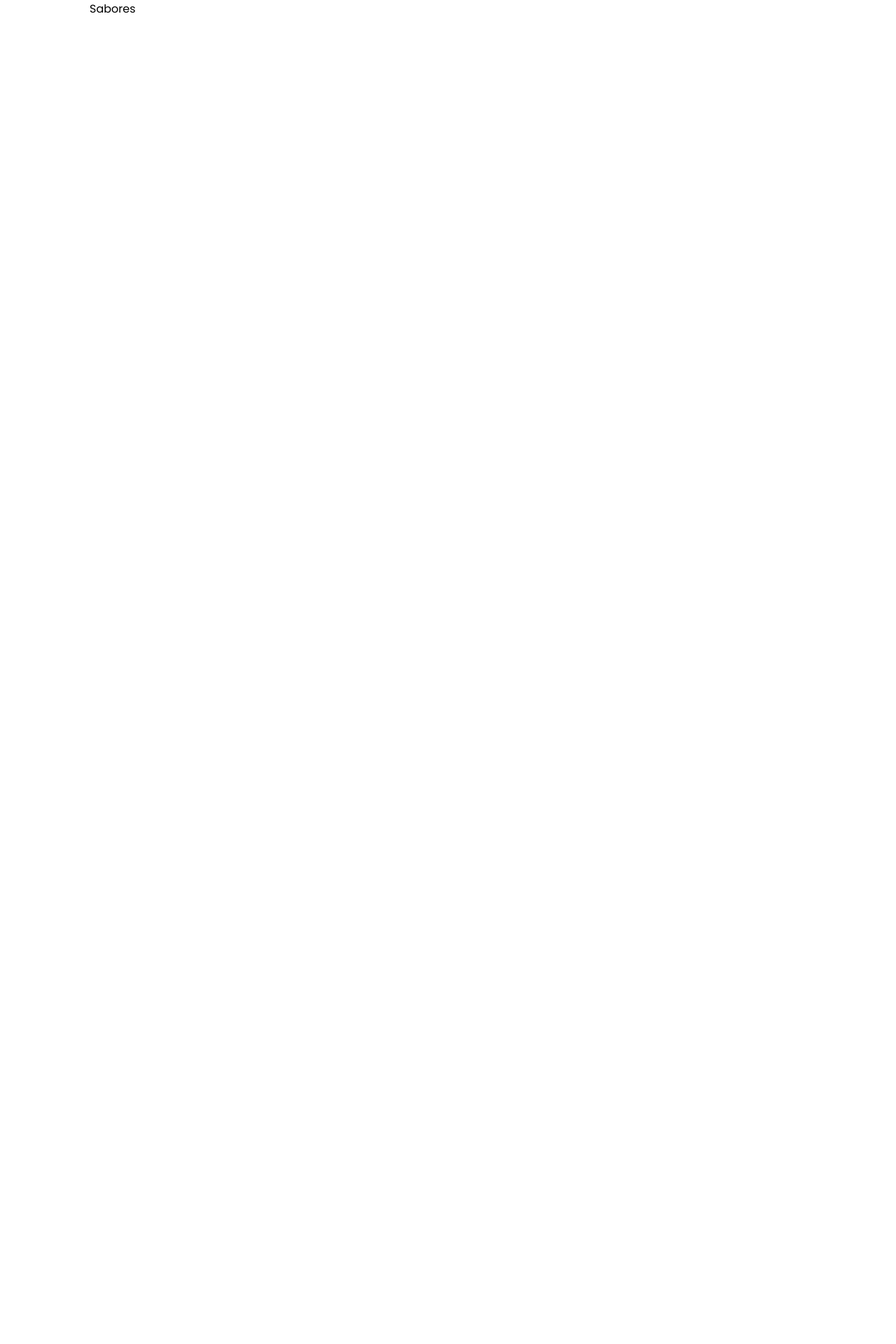
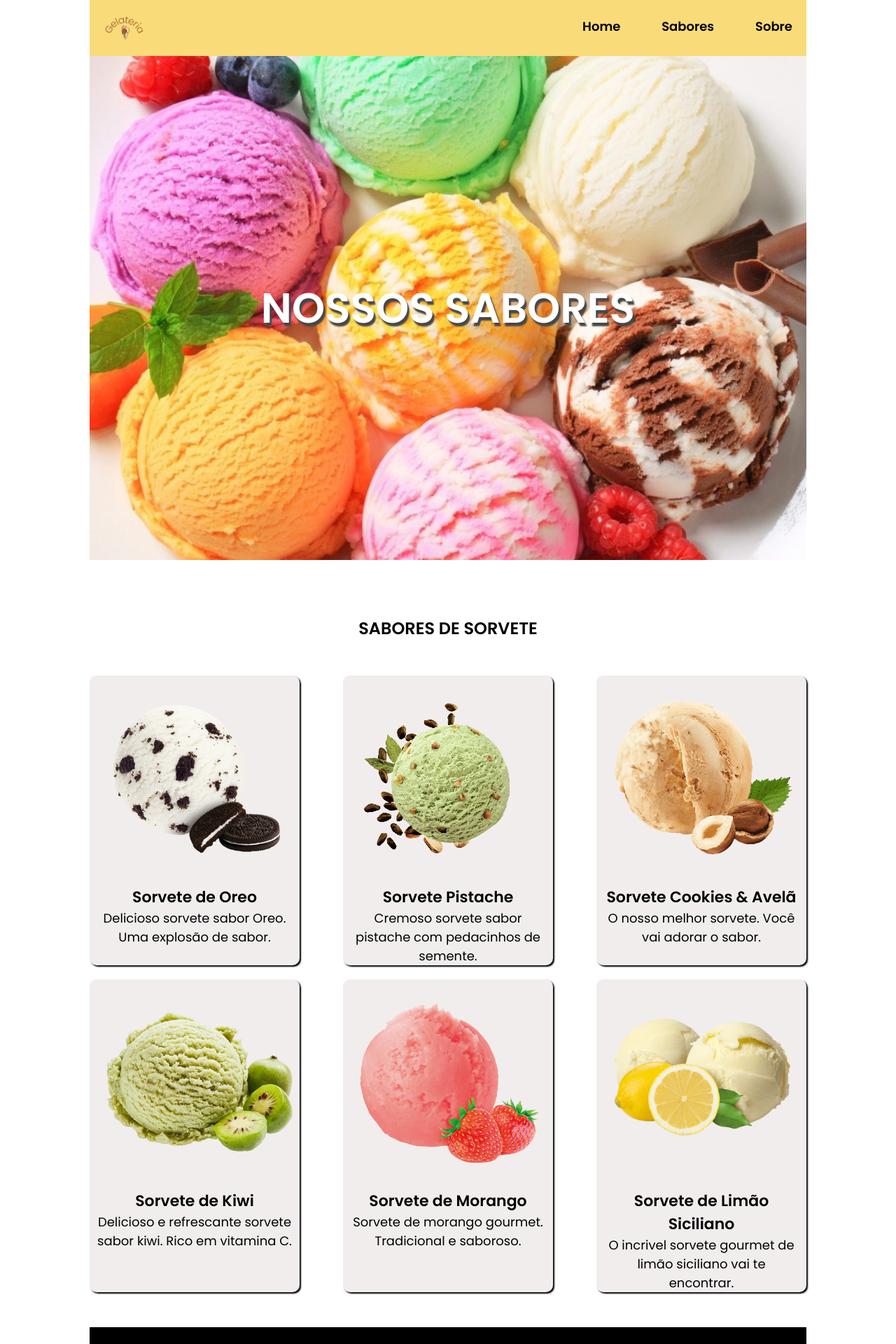
Before and after one commit to Douglaslima93/Gelateria, a React (Vite) app: page /sabores in a window 1280 px wide. Shown: the top 1920 px of the page at 70% size. Before the commit the page ends 800 px from the top, so only its background shows below. Built offline with nearby package versions, Linux system fonts and the light colour scheme.

Commit message:
Pagina sabores

```diff
--- a/src/paginas/Sabores/index.jsx
+++ b/src/paginas/Sabores/index.jsx
@@ -1,9 +1,78 @@
 import React from "react";
 import './style.css'
+import Topo from '../../componentes/Topo'
+import Rodape from '../../componentes/Rodape'
 
 const Sabores = () => (
+
     <div>
-        Sabores
+        <Topo/>
+        <main>
+
+            <section className="banner-sabores">
+                <h1>NOSSOS SABORES</h1>
+            </section>
+
+            <section className="sabores-de-sorvete">
+
+                <h2>SABORES DE SORVETE</h2>
+
+                <div className="opcoes-de-sabores">
+                <div>
+                    <img src="./img/sabor-oreo.png" alt="sabor-oreo"/>
+                    <span>Sorvete de Oreo</span>
+                    <p>Delicioso sorvete sabor Oreo.
+                        Uma explosão de sabor.
+                    </p>
+                </div>
+
+                <div>
+                    <img src="./img/sabor-pistache.png" alt="sabor-pistache"/>
+                    <span>Sorvete Pistache</span>
+                    <p>Cremoso sorvete sabor
+                        pistache com pedacinhos de
+                        semente.
+                    </p>
+                </div>
+
+                <div>
+                    <img src="./img/sabor-cookies-avela.png" alt="sabor-cookies"/>
+                    <span>Sorvete Cookies & Avelã</span>
+                    <p>O nosso melhor sorvete. Você
+                        vai adorar o sabor.
+                    </p>
+                </div>
+
+                <div>
+                    <img src="./img/sorbet-kiwi.png" alt="sabor-kiwi"/>
+                    <span>Sorvete de Kiwi</span>
+                    <p>Delicioso e refrescante sorvete
+                        sabor kiwi. Rico em vitamina C.
+                    </p>
+                </div>
+
+                <div>
+                    <img src="./img/sorbet-morango.png" alt="sabor-morango"/>
+                    <span>Sorvete de Morango</span>
+                    <p>Sorvete de morango gourmet.
+                        Tradicional e saboroso.
+                    </p>
+                </div>
+
+                <div>
+                    <img src="./img/sorbet-limao.png" alt="sabor-limao"/>
+                    <span>Sorvete de Limão Siciliano</span>
+                    <p>O incrivel sorvete gourmet de
+                        limão siciliano vai te encontrar.
+                    </p>
+                </div>
+
+                </div>
+
+            </section>
+
+        </main>
+        <Rodape/>
     </div>
 )
 
--- a/src/paginas/Sabores/style.css
+++ b/src/paginas/Sabores/style.css
@@ -0,0 +1,65 @@
+.banner-sabores {
+    background-image: url('../../../public/img/banner-sabores.jpg');
+    background-size: cover;
+    background-position: center;
+    background-repeat: no-repeat;
+    background-color: rgb(249, 219, 121);
+    height: 90vh;
+    margin-top: 80px;
+    display: flex;
+    justify-content: center;
+    align-items: center;
+}
+
+.banner-sabores h1 {
+    font-size: 60px;
+    color: white;
+    text-align: center;
+    text-shadow: 3px 5px 2px #474747;
+}
+
+.sabores-de-sorvete {
+    margin-top: 80px;
+}
+
+.sabores-de-sorvete h2 {
+    text-align: center;
+}
+
+.opcoes-de-sabores {
+    display: flex;
+    flex-wrap: wrap;
+    justify-content: space-between;
+    gap: 20px;
+    margin: 50px 0;
+}
+
+.opcoes-de-sabores img {
+    width: auto;
+    height: 300px;
+    padding: 20px;
+}
+
+.opcoes-de-sabores div {
+    display: flex;
+    flex-direction: column;
+    align-items: center;
+    width: 300px;
+    background-color: rgb(241, 237, 237);
+    border-radius: 10px;
+    box-shadow: 2px 2px 2px ;
+
+}
+
+.opcoes-de-sabores span {
+    font-size: 22px;
+    text-align: center;
+    font-weight: bold;
+    padding: 0 10px;
+}
+
+.opcoes-de-sabores p {
+    font-size: 18px;
+    text-align: center;
+    padding: 0 10px;
+}
```
